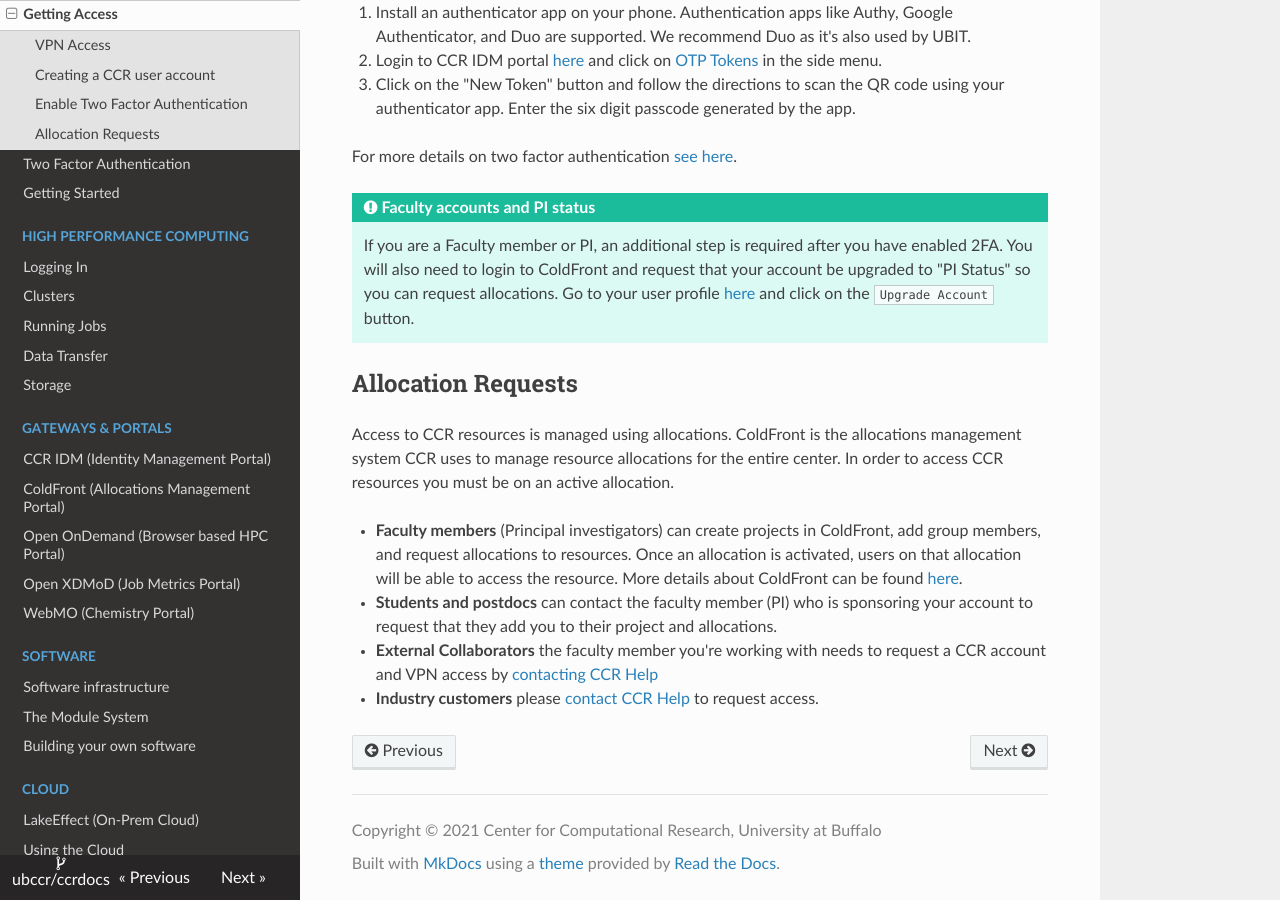
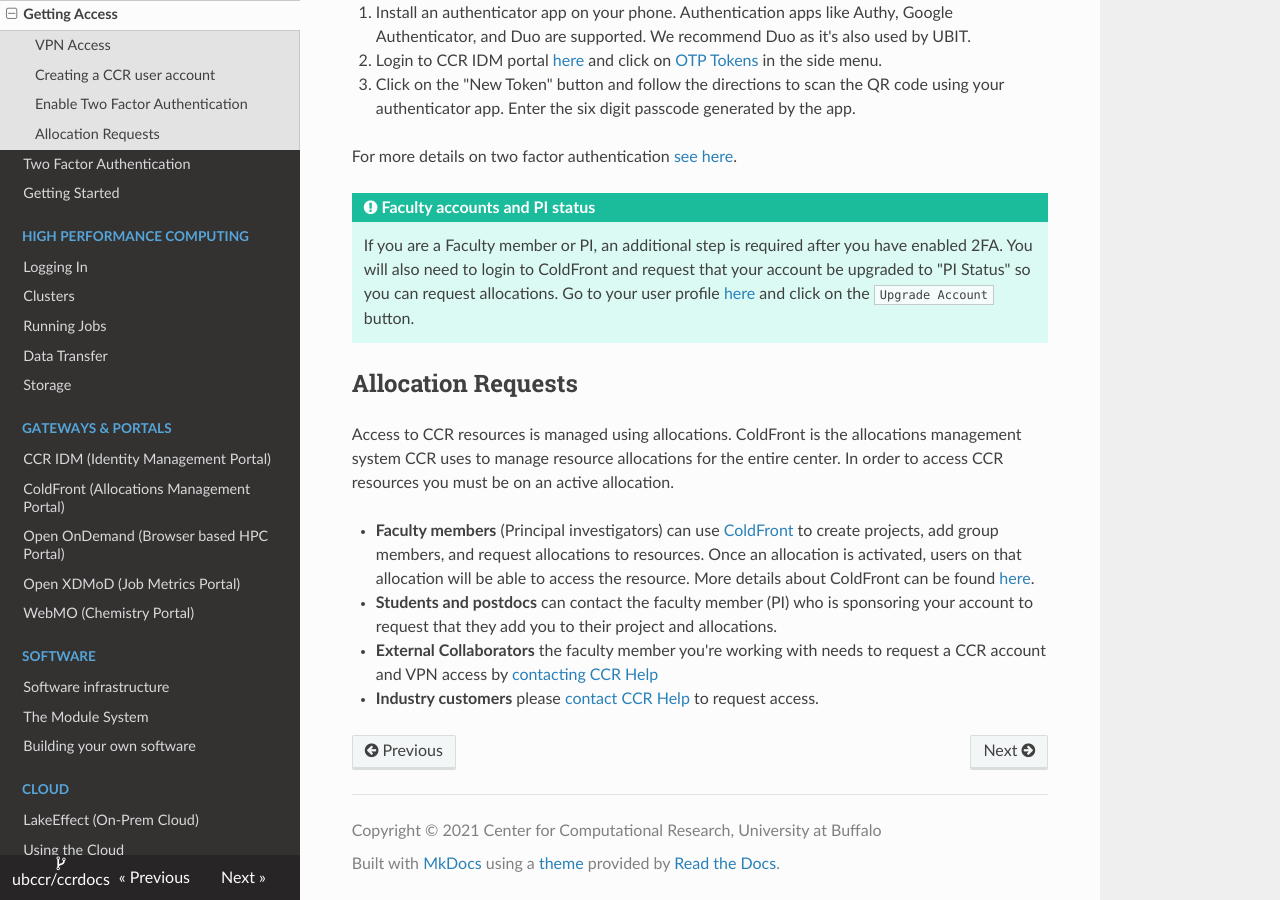
Before and after one commit to ubccr/ccrdocs, an MkDocs documentation site: the page built from pages/getting-access.md, in a window 1280 px wide and 900 px high, scrolled down 1047 px. Built offline with MkDocs 1.6.1, drawn with Linux system fonts in a browser that asks for light colours; nearby versions of some CDN libraries.

Commit message:
Minor tweaks

```diff
--- a/pages/getting-access.md
+++ b/pages/getting-access.md
@@ -65,9 +65,10 @@ allocations management system CCR uses to manage resource allocations for the
 entire center. In order to access CCR resources you must be on an active
 allocation.
 
-- __Faculty members__ (Principal investigators) can create projects in ColdFront,
-  add group members, and request allocations to resources.  Once an allocation
-  is activated, users on that allocation will be able to access the resource.
+- __Faculty members__ (Principal investigators) can use
+  [ColdFront](https://coldfront.ccr.buffalo.edu) to create projects, add group
+  members, and request allocations to resources.  Once an allocation is
+  activated, users on that allocation will be able to access the resource.
   More details about ColdFront can be found [here](portals/coldfront.md#request-an-allocation).
 
 - __Students and postdocs__ can contact the faculty member (PI) who is
```
